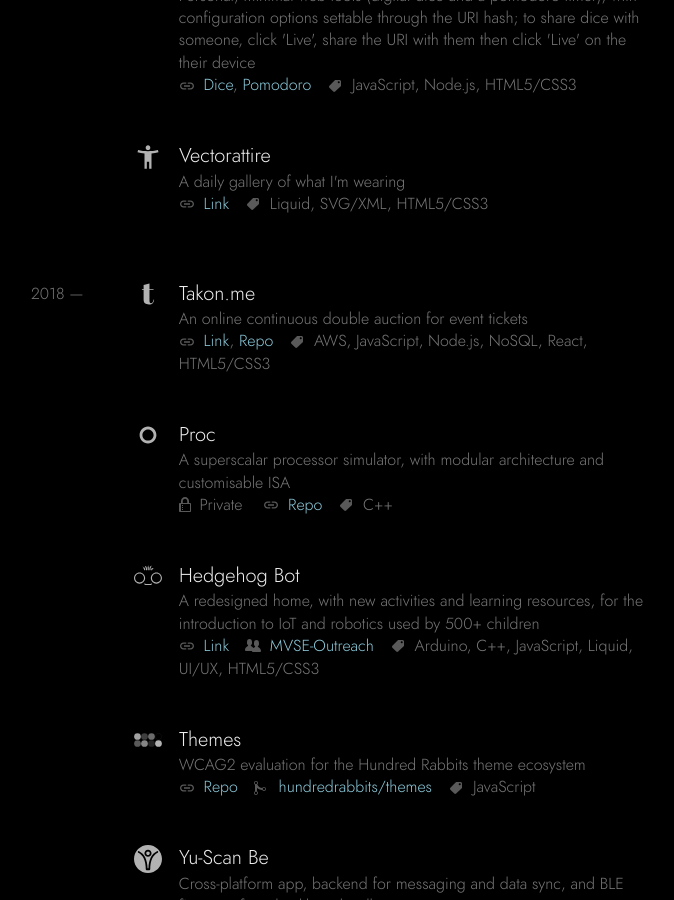
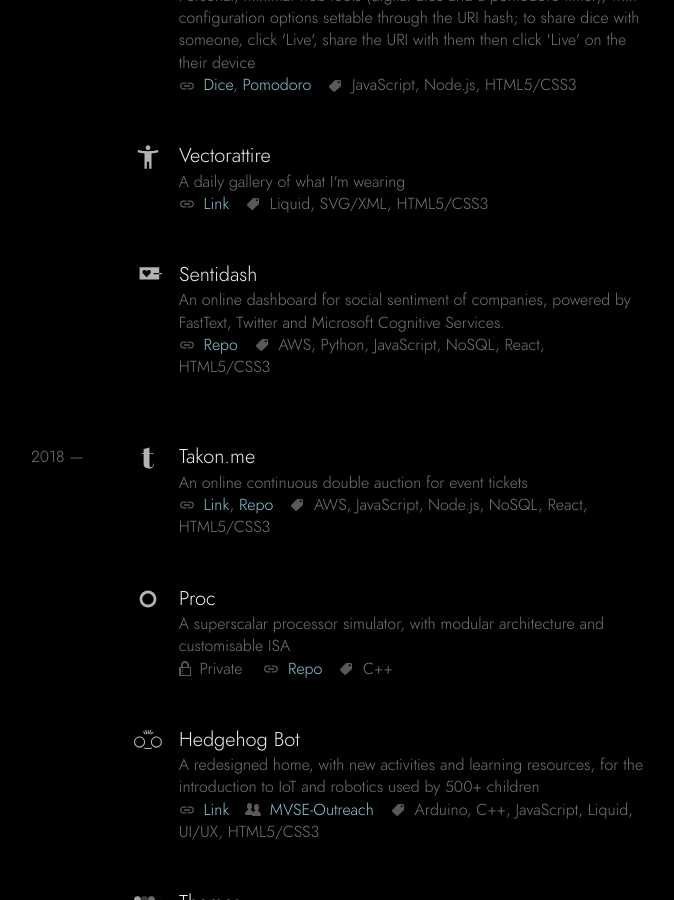
Before and after one commit to jda0/mrvscity, a Jekyll site: the page built from index.html, in a window 1280 px wide and 900 px high, scrolled down 1496 px. Shown: the whole window, without its empty margins (297-971 px from the left). Built offline with Jekyll 4.4.1, drawn with Linux system fonts in a browser that asks for light colours.

Commit message:
Add Sentidash

```diff
--- a/_data/repos.yaml
+++ b/_data/repos.yaml
@@ -68,6 +68,19 @@
   svg: md-accessibility
   lastcommit: 4/19
 
+- title: Sentidash
+  links:
+  - url: gh!antisocial-network/dashboard
+  desc: An online dashboard for social sentiment of companies, powered by FastText, Twitter and Microsoft Cognitive Services.
+  langs:
+  - aws
+  - py
+  - js
+  - nosql
+  - react
+  - web
+  svg: sentidash-mark
+  lastcommit: 4/19
 
 - div: 2018
 
--- a/apps/pomo.manifest.json
+++ b/apps/pomo.manifest.json
@@ -9,17 +9,17 @@
   "background_color": "#111",
   "icons": [
     {
-      "src": "favicon.png",
+      "src": "/favicon.png",
       "sizes": "196x196",
       "type": "image/png"
     },
     {
-      "src": "favicon-xl.png",
+      "src": "/favicon-xl.png",
       "sizes": "512x512",
       "type": "image/png"
     },
     {
-      "src": "favicon.svg",
+      "src": "/favicon.svg",
       "type": "image/svg+xml"
     }
   ]
```
Also changed, not shown: _includes/sentidash-mark.svg (added).
